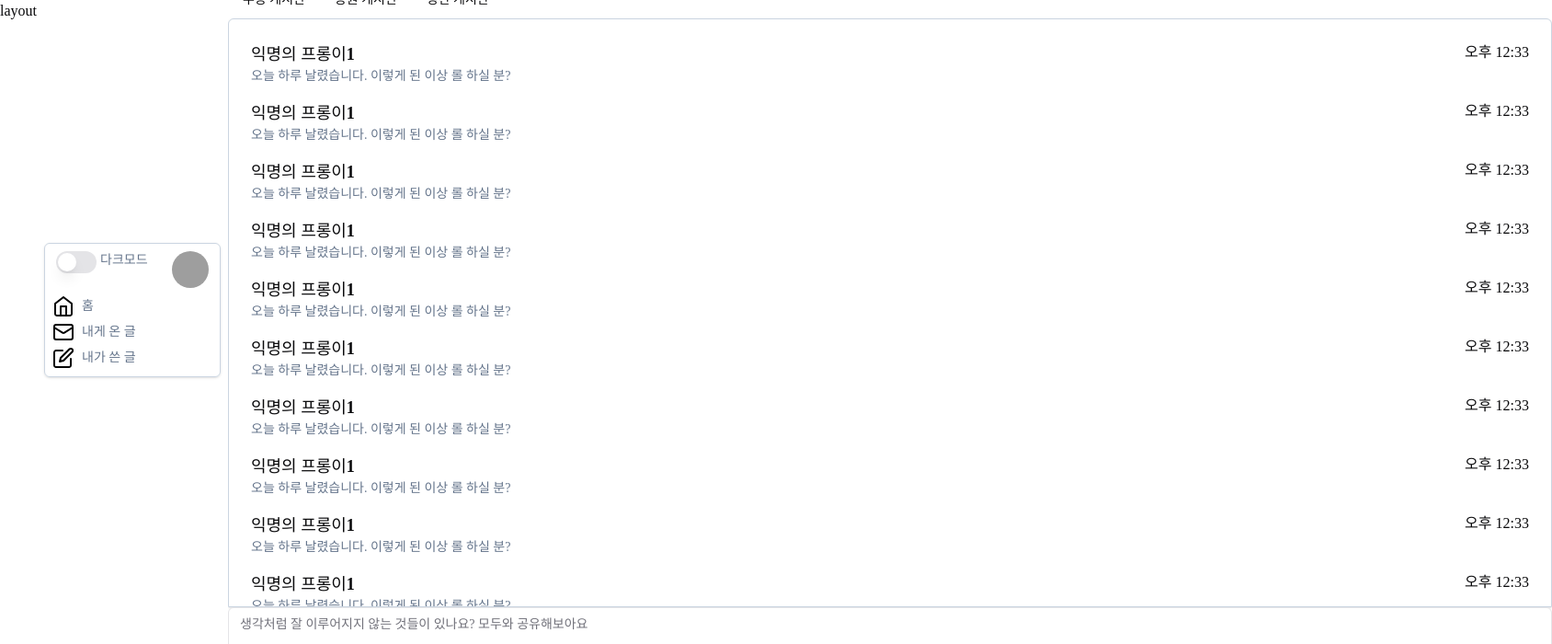
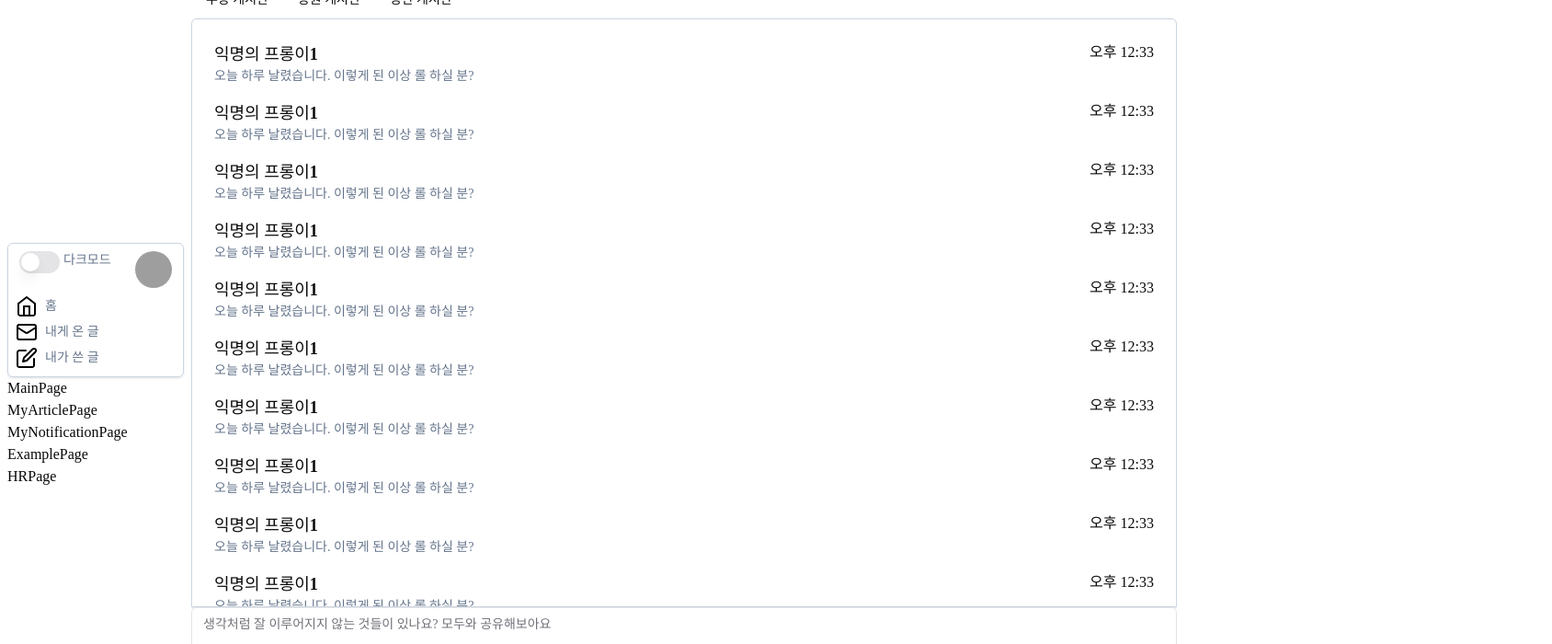
Before and after one commit to seongbin9786/simple-devnamu, a React (Vite) app: page / in a window 1280 px wide. Shown: the top 700 px of the page at 92% size, 1688 px wide, since content can reach past the window. Built offline with nearby package versions, Linux system fonts and the light colour scheme; grey boxes are pictures that could not be loaded.

Commit message:
feat(Layout): 임시 nav 추가

```diff
--- /dev/null
+++ b/src/AllRoutes.tsx
@@ -0,0 +1,24 @@
+import { BrowserRouter, Route, Routes } from "react-router-dom";
+
+import Layout from "./components/Layout";
+import ExamplePage from "./example/ExamplePage";
+import HRPage from "./pages/HRPage";
+import MainPage from "./pages/MainPage";
+import MyArticlePage from "./pages/MyArticlePage";
+import MyNotificationPage from "./pages/MyNotificationPage";
+import NotFoundPage from "./pages/NotFoundPage";
+
+export const AllRoutes = () => (
+    <BrowserRouter>
+        <Routes>
+            <Route path="/" element={<Layout />}>
+                <Route index element={<MainPage />} />
+                <Route path="my-articles" element={<MyArticlePage />} />
+                <Route path="my-notifications" element={<MyNotificationPage />} />
+                <Route path="example" element={<ExamplePage />} />
+                <Route path="hr" element={<HRPage />} />
+            </Route>
+            <Route path="*" element={<NotFoundPage />} />
+        </Routes>
+    </BrowserRouter>
+);
--- a/src/App.tsx
+++ b/src/App.tsx
@@ -1,7 +1,7 @@
-import { Routes } from "./Routes";
+import { AllRoutes } from "./AllRoutes";
 
 function App() {
-    return <Routes />;
+    return <AllRoutes />;
 }
 
 export default App;
--- a/src/Routes.tsx
+++ /dev/null
@@ -1,43 +0,0 @@
-import { createBrowserRouter, RouterProvider } from "react-router-dom";
-
-import Layout from "@/components/Layout";
-
-import ExamplePage from "./example/ExamplePage";
-import HRPage from "./pages/HRPage";
-import MainPage from "./pages/MainPage";
-import MyArticlePage from "./pages/MyArticlePage";
-import MyNotificationPage from "./pages/MyNotificationPage";
-import NotFoundPage from "./pages/NotFoundPage";
-
-const router = createBrowserRouter([
-    {
-        path: "/",
-        element: <MainPage />,
-    },
-    {
-        path: "/my-articles",
-        element: <MyArticlePage />,
-    },
-    {
-        path: "/my-notifications",
-        element: <MyNotificationPage />,
-    },
-    {
-        path: "/example",
-        element: <ExamplePage />,
-    },
-    {
-        path: "/hr",
-        element: <HRPage />,
-    },
-    {
-        path: "*",
-        element: <NotFoundPage />,
-    },
-]);
-
-export const Routes = () => (
-    <Layout>
-        <RouterProvider router={router} />
-    </Layout>
-);
--- a/src/components/Layout.tsx
+++ b/src/components/Layout.tsx
@@ -1,14 +1,46 @@
-import { PropsWithChildren } from "react";
+import { Link, Outlet } from "react-router-dom";
+
 import SideBar from "@/components/SideBar";
 
-export default function MyArticlePage(props: PropsWithChildren) {
+const links = [
+    {
+        path: "/",
+        pageName: "MainPage",
+    },
+    {
+        path: "/my-articles",
+        pageName: "MyArticlePage",
+    },
+    {
+        path: "/my-notifications",
+        pageName: "MyNotificationPage",
+    },
+    {
+        path: "/example",
+        pageName: "ExamplePage",
+    },
+    {
+        path: "/hr",
+        pageName: "HRPage",
+    },
+];
+
+export default function Layout() {
     return (
         <div className="flex">
-            <div>layout</div>
-            <div className=" mt-64 p-2">
-                <SideBar></SideBar>
+            <div className="p-2 mt-64">
+                <SideBar />
+                <div className="flex flex-col">
+                    {links.map(({ path, pageName }) => (
+                        <Link key={path} to={path}>
+                            {pageName}
+                        </Link>
+                    ))}
+                </div>
             </div>
-            <div>{props.children}</div>
+            <div className="w-full h-screen overflow-auto">
+                <Outlet />
+            </div>
         </div>
     );
 }
```
